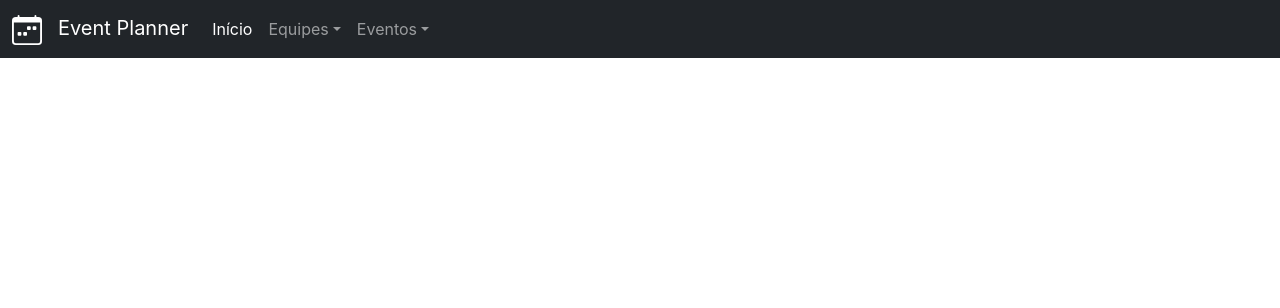
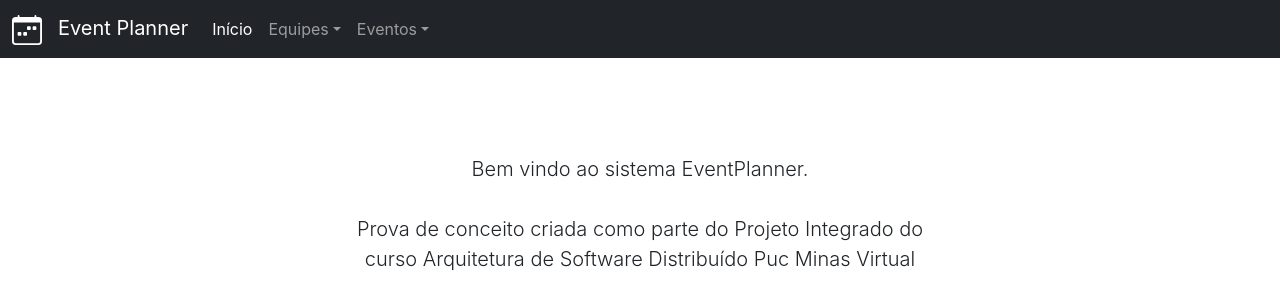
Before and after one commit to raphaelfeitoza/software-engineering-postgraduate, a React (Create React App) app in the folder technical-report/sources/event-planner/frontend/: page / in a window 1280 px wide. Shown: the top 308 px of the page. Built offline with nearby package versions, Linux system fonts and the light colour scheme.

Commit message:
Update start page

```diff
--- a/technical-report/sources/event-planner/frontend/src/App.tsx
+++ b/technical-report/sources/event-planner/frontend/src/App.tsx
@@ -7,13 +7,25 @@ import { CreateEventPage } from './pages/CreateEventPage';
 
 function App() {
   return (
-    <Routes>
-      <Route path="/" element={<HomePage />} />
-      <Route path="events/:eventId" element={<ScheduleUsersPage />} />
-      <Route path="events" element={<EventListPage />} />
-      <Route path="new-event" element={<CreateEventPage />} />
+    <>
+      <Routes>
+        <Route path="/" element={<HomePage />} />
+        <Route path="events/:eventId" element={<ScheduleUsersPage />} />
+        <Route path="events" element={<EventListPage />} />
+        <Route path="new-event" element={<CreateEventPage />} />
+      </Routes>
+      <div className="col-lg-6 mx-auto px-4 py-5 my-5 text-center">
+        <p className="lead mb-4">
+          Bem vindo ao sistema EventPlanner.
 
-    </Routes>
+          <br/>
+          <br/>
+          Prova de conceito criada como parte do Projeto Integrado do curso Arquitetura de Software Distribuído
+          Puc Minas Virtual
+        </p>
+
+      </div>
+    </>
   );
 }
 
```
